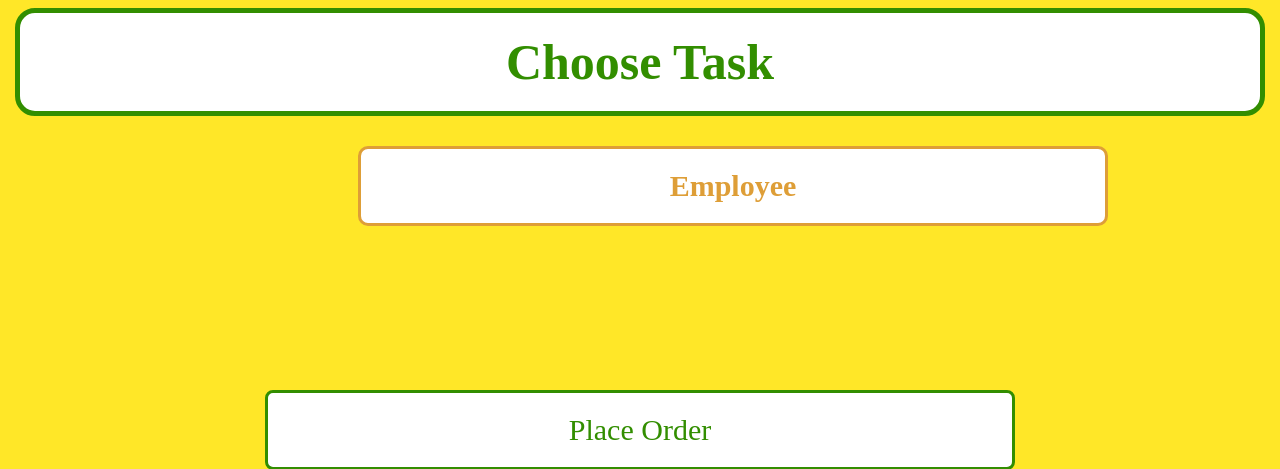
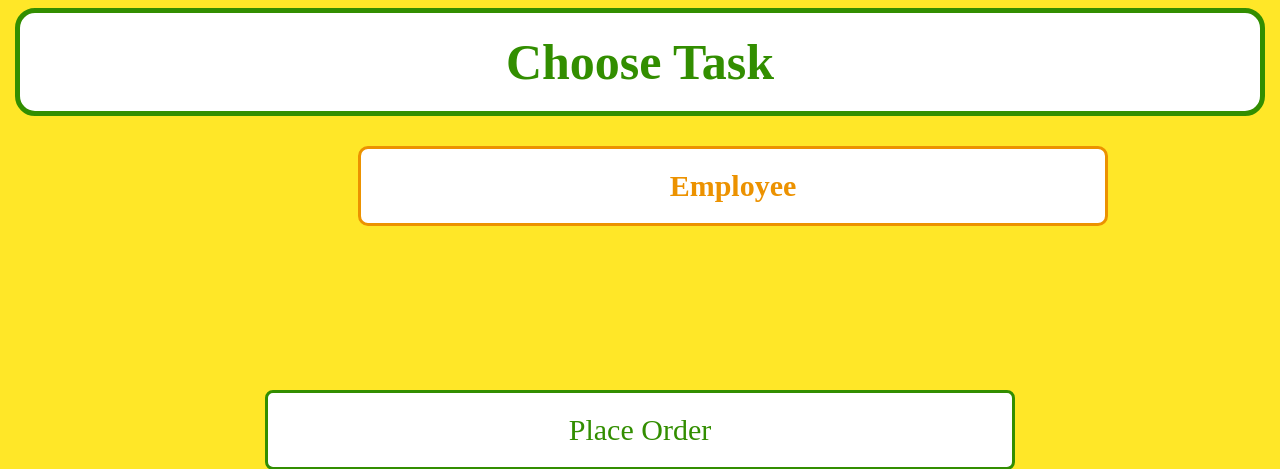
Before and after one commit to CS340PizzaShop/pizza-shop, a PHP site: page /pizza-shop/HTML/employee_transition_page.html in a window 1280 px wide. Shown: the top 469 px of the page. Run offline with PHP 8.4, Linux system fonts and the light colour scheme.

Commit message:
Update employee_transition_page_styles.css

```diff
--- a/css/employee_transition_page_styles.css
+++ b/css/employee_transition_page_styles.css
@@ -27,7 +27,7 @@ h1 {
 }
 
 h2 {                        /* same colors? */
-    color: #DE9E37;
+    color: #ec9200;
     background: #ffffff;
     text-decoration: none;
     text-align: center;
```
